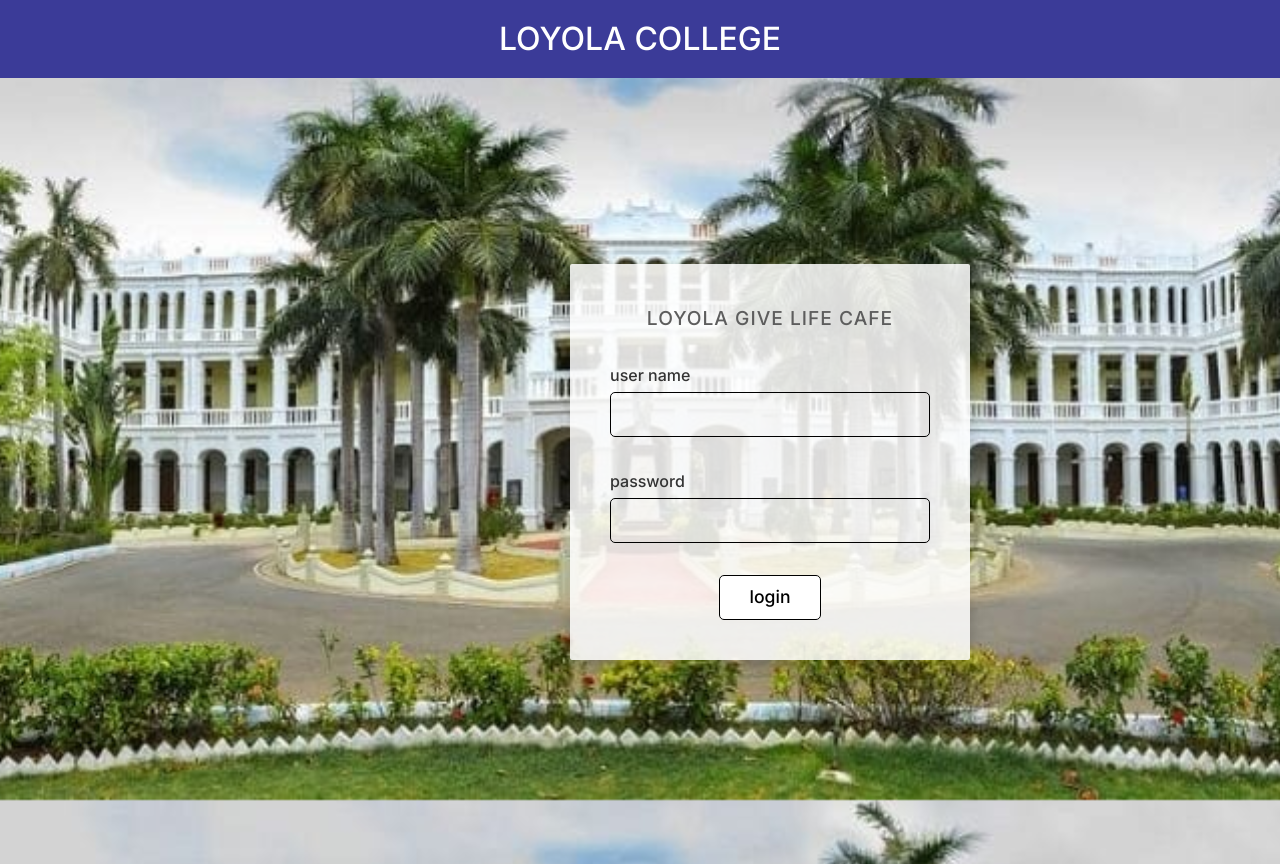
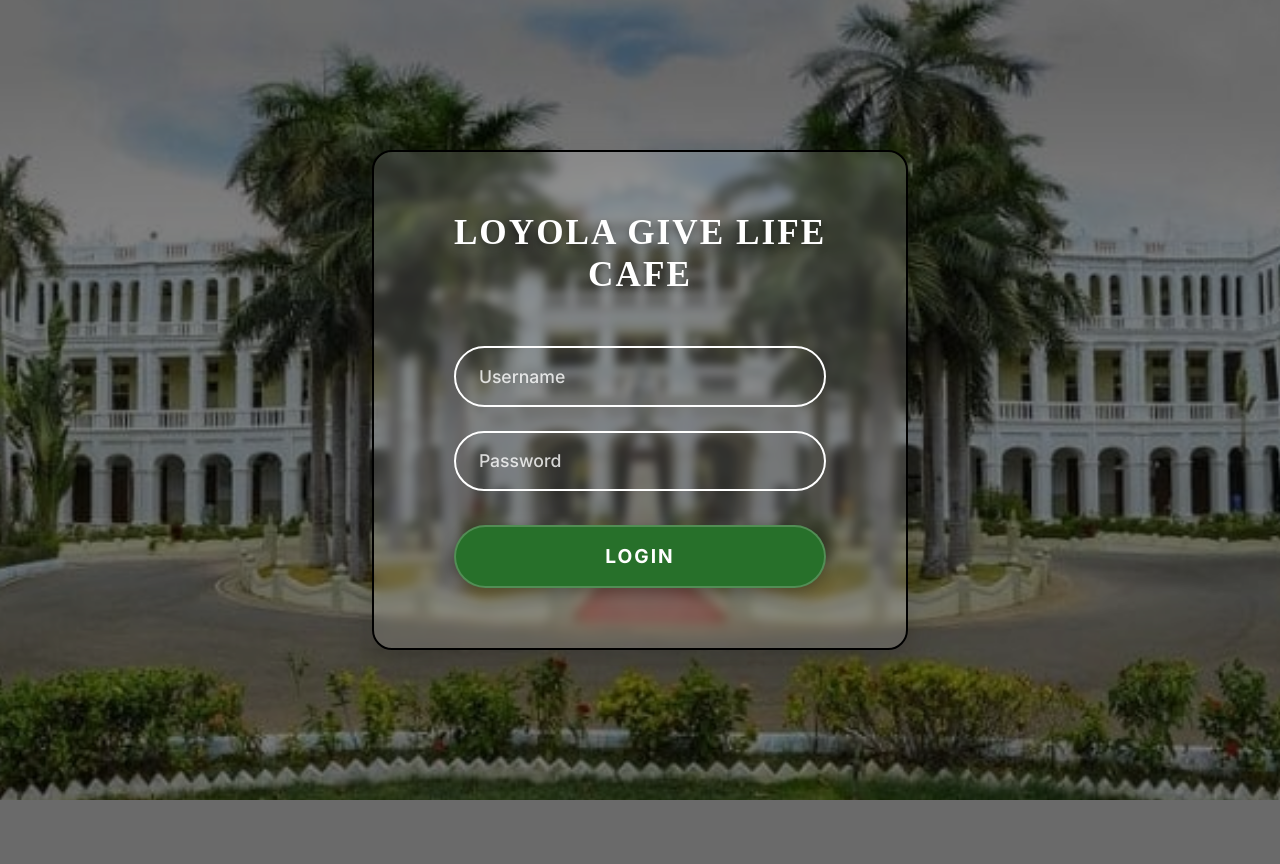
Before and after one commit to 24pds001/Give-life-erp, a Django app: page / in a window 1280 px wide. After the commit the page ends 800 px from the top, so only its background shows below. Run offline with Django 4.2, Linux system fonts and the light colour scheme.

Commit message:
login page changed

```diff
--- a/core/static/core/css/login.css
+++ b/core/static/core/css/login.css
@@ -1,85 +1,193 @@
 body {
+    margin: 0;
+    font-family: 'Inter', sans-serif;
+    height: 100vh;
+    overflow: hidden;
+}
+
+/* Background Image */
+body::before {
+    content: "";
+    position: fixed;
+    top: 0;
+    left: 0;
+    width: 100%;
+    height: 100%;
     background-image: url('../images/loyola_bg.jpg');
     background-size: cover;
     background-position: center;
     background-repeat: no-repeat;
-    background-attachment: fixed;
-    height: 100vh;
-    margin: 0;
-    font-family: 'Inter', sans-serif;
+    transform: scale(1.1);
+    filter: brightness(0.5);
+    z-index: -1;
 }
 
-.login-header {
-    background-color: #3b3b98; /* Purple similar to reference */
-    color: white;
-    text-align: center;
-    padding: 15px 0;
-    font-size: 2rem;
-    font-weight: 500;
-    text-transform: uppercase;
-    width: 100%;
-    position: fixed;
-    top: 0;
-    left: 0;
-    z-index: 1000;
-}
-
+/* Main Container */
 .login-container {
     height: 100vh;
     display: flex;
     justify-content: center;
     align-items: center;
-    padding-top: 60px; /* Offset for header */
 }
 
+/* Glassmorphism Card */
 .login-card {
-    background-color: rgba(255, 255, 255, 0.85); /* Semi-transparent white */
-    padding: 40px;
-    width: 400px;
+    background: rgba(255, 255, 255, 0.144);
+    backdrop-filter: blur(5px);
+    -webkit-backdrop-filter: blur(5px);
+    padding: 60px 80px;
+    width: auto;
+    min-width: 450px;
+    max-width: 90%;
     text-align: center;
-    box-shadow: 0 4px 15px rgba(0, 0, 0, 0.2);
-    border-radius: 2px; /* Slight rounded corners or 0 for sharp */
+    box-shadow: 0 15px 35px rgba(0, 0, 0, 0.2);
+    border-radius: 20px;
+    border: 2px solid #000000;
+    /* Black Border */
 }
 
+/* Title Text */
 .login-title {
-    color: #5d5d5d;
-    font-size: 1.2rem;
-    font-weight: 500;
-    margin-bottom: 30px;
+    color: #ffffff;
+    font-size: 2.2rem;
+    font-weight: 900;
+    margin-bottom: 50px;
+    /* More space for floating labels */
+    margin-top: 0;
     text-transform: uppercase;
-    letter-spacing: 1px;
+    letter-spacing: 2px;
+    font-family: 'Cinzel', serif;
+
+    text-shadow: 0 4px 6px rgba(0, 0, 0, 0.3);
+    -webkit-text-stroke: 0;
+
+    white-space: normal;
+    display: block;
+    line-height: 1.2;
 }
 
-.login-card .form-control {
-    border: 1px solid #000; /* Dark border as in reference */
-    border-radius: 5px; /* Sketchy look? No, keeping it clean but distinct */
+/* Input Box Container for Floating Labels */
+.input-box {
+    position: relative;
+    width: 100%;
     margin-bottom: 2rem;
-    background: transparent;
 }
 
-.login-card label {
-    font-weight: 500;
-    color: #333;
-    float: left;
-    margin-bottom: 5px;
+/* Pill Shaped Input Fields */
+.login-card .form-control {
+    width: 100%;
+    padding: 15px 20px;
+    border: 2px solid #ffffff;
+    /* White border for input */
+    background: transparent;
+    border-radius: 50px;
+    /* Pill shape */
+    color: white;
+    font-size: 1.1rem;
+    font-weight: 600;
+    transition: all 0.3s;
+    outline: none;
+    box-sizing: border-box;
+    /* Ensure padding doesn't affect width */
 }
 
+.login-card .form-control:focus {
+    border-color: #ffffff;
+    background: transparent;
+    box-shadow: none;
+}
+
+/* Floating Label Styling */
+.input-box label {
+    position: absolute;
+    top: 50%;
+    left: 20px;
+    /* Match input padding */
+    transform: translateY(-50%);
+    color: rgba(255, 255, 255, 0.8);
+    font-size: 1.1rem;
+    font-weight: 500;
+    pointer-events: none;
+    /* Clicking label focuses input */
+    transition: 0.3s ease all;
+    background: transparent;
+    padding: 0 5px;
+    text-transform: capitalize;
+    /* "User name" -> "User Name" usually better, or keep as is */
+}
+
+/* Floating Animation on Focus or Valid (Typed) */
+.input-box input:focus~label,
+.input-box input:not(:placeholder-shown)~label {
+    top: 0;
+    font-size: 0.85rem;
+    /* Match theme or card bg? Card is glass. Needs solid to hide border?
+                           Reference shows a small background pill or gradient.
+                           Since card is glass, 'transparent' bg won't hide the border line behind the label.
+                           I'll use a small trick or just set it to a color that blends or a gradient.
+                           Given the complexity of glassmorphism, setting it to the purple header color (#3b3b98)
+                           might look like a badge. Let's try matching the glass color approx or just grey?
+                           Actually, standard practice on glass is to not have the line cut, OR assume solid bg.
+                           Let's try a dark background pill since text is white.
+                        */
+    background: #646464;
+    /* Fallback */
+    background: linear-gradient(180deg, rgba(255, 255, 255, 0) 50%, #000 50%);
+    /* Hacky? No. */
+    /* Let's pick a color. The card is transparent. The user ref image 2 has a pill background for the label.
+       Let's use a solid grey/white pill for the label background. */
+    background: rgba(100, 100, 100, 0.8);
+    /* Semi-transparent grey pill */
+    border-radius: 10px;
+    color: #fff;
+    font-weight: 700;
+}
+
+/* Ref Image 2 shows clean cut. To achieve that on transparent bg is hard without clip-path.
+   I will use a solid background for the label that matches a "dark glass" look or just the purple theme.
+   Let's use the purple theme color for the label badge on top. */
+.input-box input:focus~label,
+.input-box input:not(:placeholder-shown)~label {
+    color: #fff;
+    border-radius: 4px;
+}
+
+/* Login Button */
 .btn-login {
-    background-color: white;
-    color: #000;
-    border: 1px solid #000;
-    padding: 8px 30px;
-    font-size: 1.1rem;
-    width: auto;
-    border-radius: 5px;
+    background-color: #27702a;
+    color: white;
+    border: 2px solid rgba(255, 255, 255, 0.2);
+    padding: 15px 0;
+    font-size: 1.2rem;
+    font-weight: 800;
+    width: 100%;
+    border-radius: 50px;
     transition: all 0.3s;
+    text-transform: uppercase;
+    margin-top: 10px;
+    box-shadow: 0 5px 15px rgba(0, 0, 0, 0.3);
+    letter-spacing: 2px;
 }
 
 .btn-login:hover {
-    background-color: #f0f0f0;
+    background-color: #cef3d4;
+    transform: translateY(-2px) scale(1.02);
+    box-shadow: 0 10px 25px rgba(0, 0, 0, 0.4);
+    border-color: #fff;
 }
 
-/* Override bootstrap default container behavior if needed */
+/* Alignment Fixes */
+.main-content {
+    margin-left: 0 !important;
+    width: 100% !important;
+    padding: 0 !important;
+}
+
 .wrapper {
     background: transparent !important;
 }
+
+/* Helper to hide default placeholder since we use label */
+.input-box input::placeholder {
+    color: transparent;
+}
--- a/core/templates/core/login.html
+++ b/core/templates/core/login.html
@@ -6,22 +6,18 @@
 {% endblock %}
 
 {% block content %}
-<div class="login-header">
-    LOYOLA COLLEGE
-</div>
-
 <div class="login-container">
     <div class="login-card">
-        <div class="login-title">LOYOLA GIVE LIFE CAFE</div>
+        <div class="login-title">LOYOLA GIVE LIFE<br>CAFE</div>
         <form method="post">
             {% csrf_token %}
-            <div class="mb-3">
-                <label>user name</label>
-                <input type="text" name="username" class="form-control" required>
+            <div class="input-box mb-4">
+                <input type="text" name="username" class="form-control" placeholder=" " required>
+                <label>Username</label>
             </div>
-            <div class="mb-3">
-                <label>password</label>
-                <input type="password" name="password" class="form-control" required>
+            <div class="input-box mb-4">
+                <input type="password" name="password" class="form-control" placeholder=" " required>
+                <label>Password</label>
             </div>
             <button type="submit" class="btn btn-login">login</button>
         </form>
```
